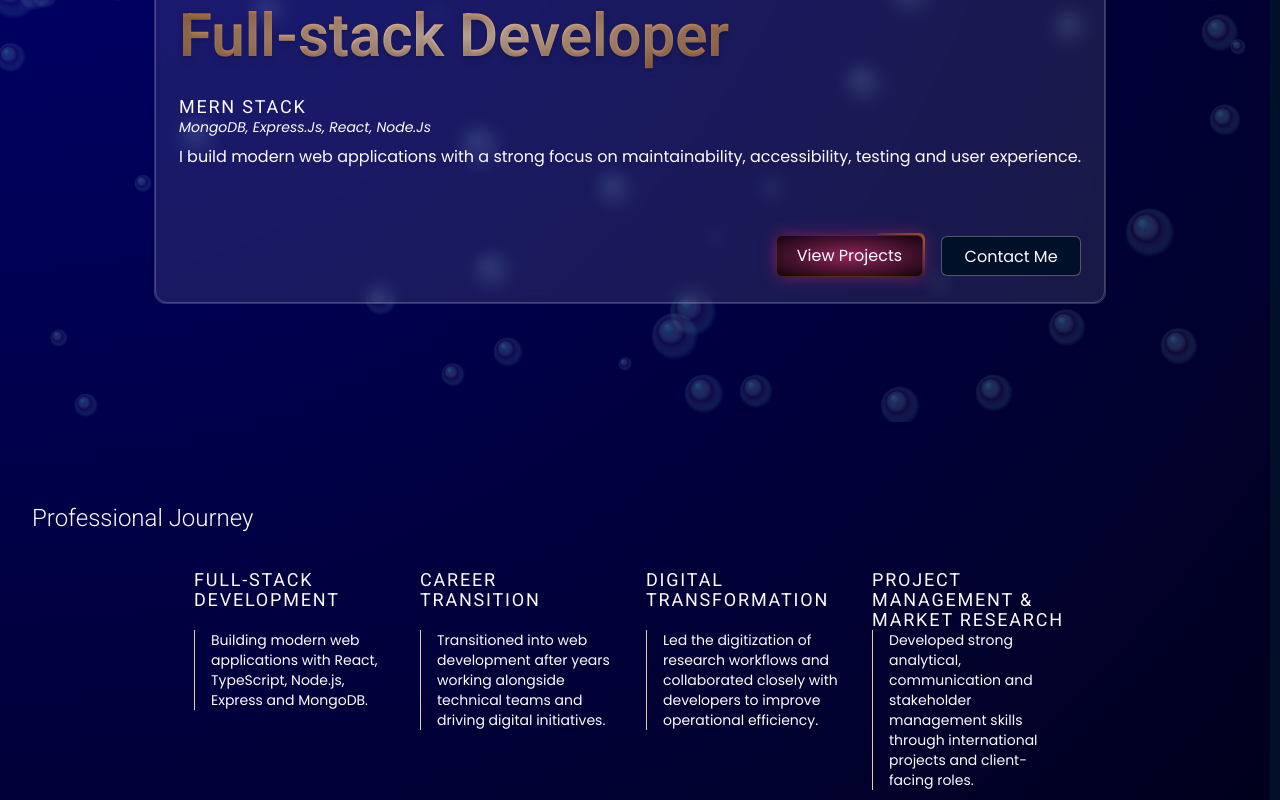
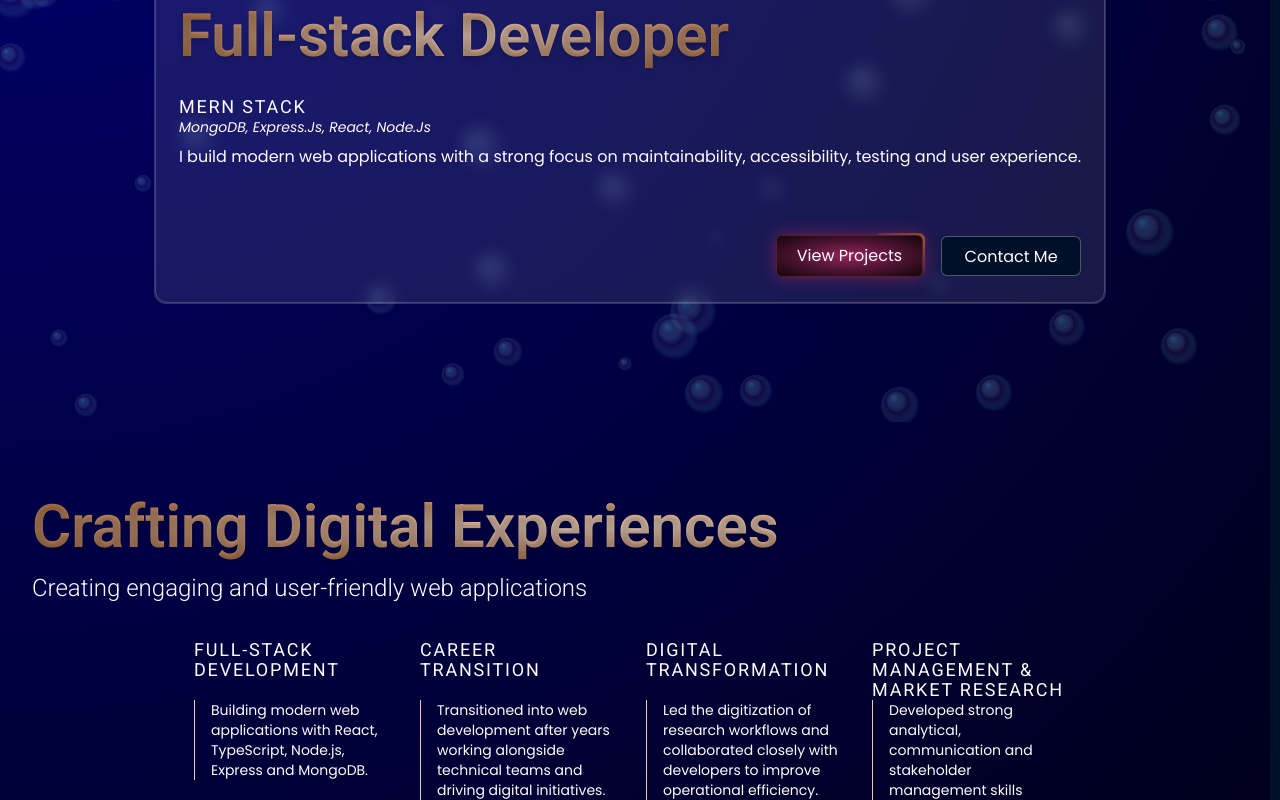
Before and after one commit to Catevika/catevika-portfolio-2027, a React (Vite) app: page / in a window 1280 px wide. Shown: the part 378-1178 px from the top of the page. Built offline with nearby package versions, Linux system fonts and the light colour scheme.

Commit message:
Update About headings

```diff
--- a/src/components/About.tsx
+++ b/src/components/About.tsx
@@ -6,7 +6,12 @@ function About() {
   return (
     <section id="about">
       <div className="about-container">
-        <h2>Professional Journey</h2>
+        <h1 className="text-gradient-gold text-shadow-black/10 text-shadow-lg mb-0">
+          Crafting Digital Experiences
+        </h1>
+        <h2 className="mt-0">
+          Creating engaging and user-friendly web applications
+        </h2>
         <div className="about-sub-container">
           {professionalJourney.map((item: Job) => (
             <article key={item.title} className="about-job">
```
